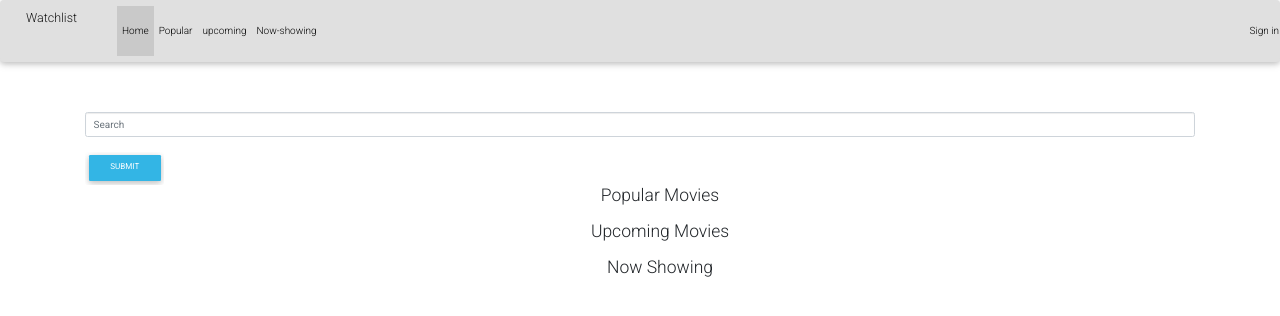
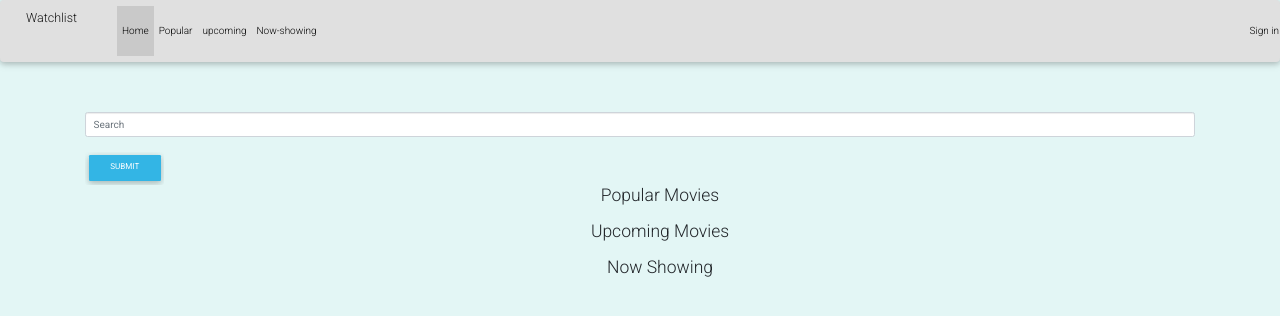
Before and after one commit to danielevans-999/watchlist-pract, a Python web app: template app/templates/index.html in a window 1280 px wide. Shown: the top 316 px of the page. Run offline with Jinja, Linux system fonts and the light colour scheme; the template is opened without the code that fills it, so the values that code supplies are empty; some libraries are stand-ins or nearby versions.

Commit message:
Adds the background-color of the body

```diff
--- a/app/static/css/index.css
+++ b/app/static/css/index.css
@@ -1,3 +1,4 @@
 body{
     overflow-x: hidden;
+    background-color: #e3f6f5;
 }
```
